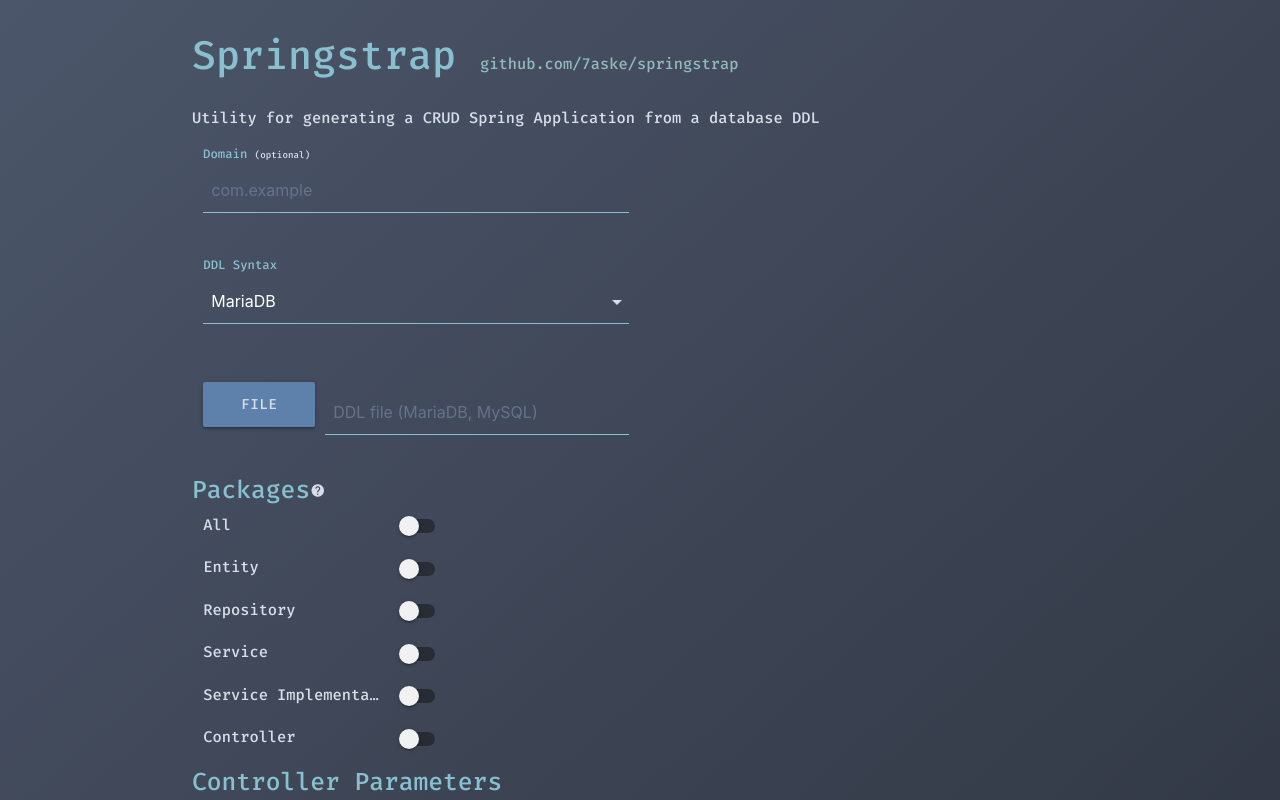
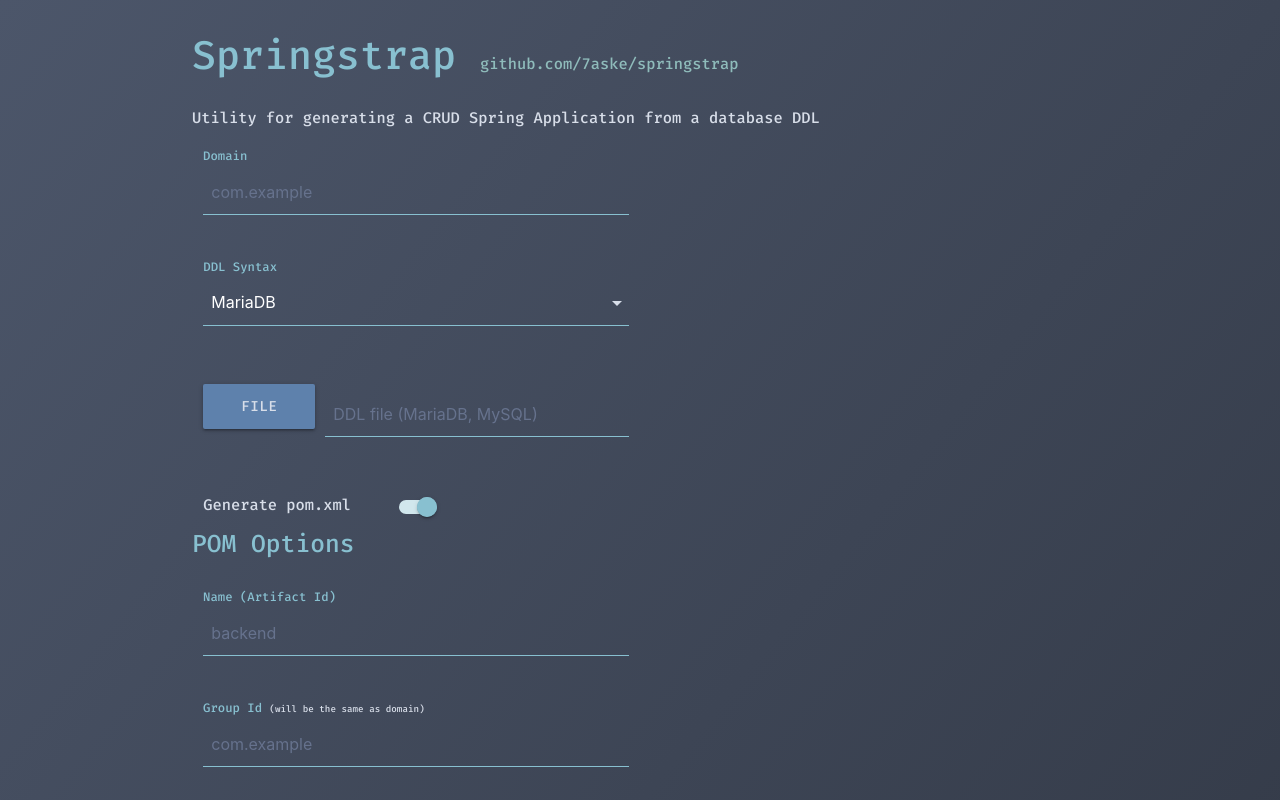
Before and after one commit to 7aske/springstrap-web, a React (Create React App) app: page / in a window 1280 px wide. Both pictures are taken after a click on the label 417 px from the left and 526 px from the top of the page. Shown: the top 800 px of the page. Built offline with nearby package versions, Linux system fonts and the light colour scheme.

Commit message:
implemented pom.xml configuration

```diff
--- a/package.json
+++ b/package.json
@@ -18,7 +18,7 @@
     "react-dom": "^17.0.2",
     "react-scripts": "4.0.3",
     "react-tooltip": "^4.2.21",
-    "sql-ddl-to-json-schema": "^4.0.4",
+    "sql-ddl-to-json-schema": "^3.1.2",
     "typescript": "^4.1.2",
     "web-vitals": "^1.0.1"
   },
--- a/src/App.tsx
+++ b/src/App.tsx
@@ -1,5 +1,5 @@
 import React, { useRef, useEffect, ChangeEvent, useState } from "react";
-import springstrap from "./lib/springstrap/src/web";
+import springstrap from "./lib/springstrap/src/springstrap";
 import JSZip from "jszip";
 import { saveAs } from "file-saver";
 import M from "materialize-css";
@@ -8,6 +8,9 @@
 function App() {
 	const fileInputRef = useRef<HTMLInputElement | null>();
 	const selectRef = useRef<HTMLSelectElement | null>();
+	const javaVersionRef = useRef<HTMLSelectElement | null>();
+	const packagingRef = useRef<HTMLSelectElement | null>();
+	const depsRef = useRef<HTMLSelectElement | null>();
 	const [options, setOptions] = useState<SpringStrapOptions>({
 		auditable: false,
 		controller: true,
@@ -27,6 +30,18 @@
 		type: "mariadb",
 		enums: undefined,
 		ignore: undefined,
+		pom: false,
+		filename: "",
+	});
+
+	const [pomOptions, setPomOptions] = useState<PomXmlOptions>({
+		description: "",
+		artifactId: "",
+		groupId: "",
+		javaVersion: "11",
+		name: "",
+		packaging: "war",
+		deps: [],
 	});
 
 	const [loading, setLoading] = useState(false);
@@ -45,6 +60,40 @@
 				},
 			});
 	}, [selectRef.current]);
+
+	useEffect(() => {
+		if (javaVersionRef.current)
+			M.FormSelect.init(javaVersionRef.current, {
+				dropdownOptions: {
+					onCloseEnd: e => {
+						setPomOptions({...pomOptions, javaVersion: (e as any).value});
+					},
+				},
+			});
+	}, [javaVersionRef.current]);
+
+	useEffect(() => {
+		if (depsRef.current) {
+			const instance = M.FormSelect.init(depsRef.current, {
+				dropdownOptions: {
+					onCloseEnd: e => {
+						setPomOptions({...pomOptions, deps: instance.getSelectedValues()});
+					},
+				},
+			});
+		}
+	}, [depsRef.current]);
+
+	useEffect(() => {
+		if (packagingRef.current)
+			M.FormSelect.init(packagingRef.current, {
+				dropdownOptions: {
+					onCloseEnd: e => {
+						setPomOptions({...pomOptions, packaging: (e as any).value.toLowerCase()});
+					},
+				},
+			});
+	}, [packagingRef.current]);
 
 	const handleToggleAll = (e: ChangeEvent<HTMLInputElement>) => {
 		if (e.target.checked) {
@@ -73,9 +122,20 @@
 		const prop = e.target.name;
 		if (prop === "domain") {
 			val = e.target.value;
+			setPomOptions({...pomOptions, groupId: e.target.value})
 		}
 		setOptions({...options, [prop]: val});
 	};
+
+	const handlePomOptionsInput = (e: ChangeEvent<HTMLInputElement>) => {
+		let val: any = e.target.value;
+		const prop = e.target.name;
+		setPomOptions({...pomOptions, [prop]: val});
+	};
+
+	useEffect(() => {
+		console.log(pomOptions);
+	}, [pomOptions]);
 
 	const handleFileRead = (e: any) => {
 		setLoading(true);
@@ -86,10 +146,11 @@
 			return;
 		}
 		const base = options.domain.split(".").pop() || "springstrap";
-		let res: { filename: string, content: string }[] = [];
+		let res: GeneratedFile[] = [];
 		try {
-			res = springstrap(text, options);
+			res = springstrap(text, options, pomOptions);
 		} catch (e) {
+			console.dir(e);
 			if (e.message && e.message.startsWith("Syntax error")) {
 				M.toast({html: "Selected file is not a valid DDL file.", classes: "theme-accent theme-black-text"});
 			} else {
@@ -107,7 +168,7 @@
 
 		const zip = new JSZip().folder(base)!;
 		res.forEach(file => {
-			zip.file(file.filename, file.content);
+			zip.file(file.filePath, file.content);
 		});
 		zip.generateAsync({type: "blob"})
 			.then(function (content) {
@@ -145,10 +206,12 @@
 					</p>
 				</div>
 				<div className="row">
+					<div className="col s12">
+						<div className="row">
 							<div className="input-field col s12 m12 l6">
 								<input placeholder="com.example" onChange={handleToggleSwitch} value={options.domain}
 								       name="domain" type="text"/>
-						<label>Domain <small>(optional)</small></label>
+								<label>Domain</label>
 							</div>
 						</div>
 						<div className="row">
@@ -168,11 +231,76 @@
 										<input ref={ref => fileInputRef.current = ref} type="file"/>
 									</div>
 									<div className="file-path-wrapper">
-								<input placeholder="DDL file (MariaDB, MySQL)" className="file-path" type="text"/>
+										<input placeholder="DDL file (MariaDB, MySQL)" className="file-path"
+										       type="text"/>
 									</div>
 								</div>
 							</div>
 						</div>
+					</div>
+					<div className="col s12 switch-flex spaced">
+						<div className="truncate">
+							Generate pom.xml
+						</div>
+						<div className="switch">
+							<label>
+								<input onChange={handleToggleSwitch}
+								       name="pom"
+								       checked={options.pom}
+								       type="checkbox"/>
+								<span className="lever"/>
+							</label>
+						</div>
+					</div>
+					<div hidden={!options.pom} className="row">
+						<div className="row">
+							<h5>POM Options</h5>
+						</div>
+						<div className="row">
+							<div className="input-field col s12 m12 l6">
+								<input placeholder="backend" onChange={handlePomOptionsInput} value={pomOptions.name}
+								       name="name" type="text"/>
+								<label>Name (Artifact Id)</label>
+							</div>
+						</div>
+						<div className="row">
+							<div className="input-field col s12 m12 l6">
+								<input placeholder="com.example" readOnly value={options.domain}
+								       name="groupId" type="text"/>
+								<label>Group Id <small>(will be the same as domain)</small></label>
+							</div>
+						</div>
+						<div className="row">
+							<div className="input-field col s12 m12 l6">
+								<select ref={ref => javaVersionRef.current = ref}>
+									<option value="8">8</option>
+									<option selected value="11">11</option>
+								</select>
+								<label>Java Version</label>
+							</div>
+						</div>
+						<div className="row">
+							<div className="input-field col s12 m12 l6">
+								<select ref={ref => packagingRef.current = ref}>
+									<option selected value="war">war</option>
+									<option value="jar">jar</option>
+								</select>
+								<label>Packaging</label>
+							</div>
+						</div>
+						<div className="row">
+							<div className="input-field col s12 m12 l6">
+								<select ref={ref => depsRef.current = ref} multiple>
+									<option value="spring-dev-tools">Spring Dev Tools</option>
+									<option value="spring-configuration-processor">Spring Configuration Processor</option>
+								</select>
+								<label>Additional dependencies <small>(excluding automatically added ones)</small></label>
+							</div>
+						</div>
+					</div>
+				</div>
+				<div className="row">
+					<div className="col s12 l4">
 						<h5>Packages<i data-for="package-info"
 						               data-tip="Select between packages you want to generate. Generated code is highly opinionated."
 						               className="material-icons tiny">help</i></h5>
@@ -272,6 +400,8 @@
 								</div>
 							</div>
 						</div>
+					</div>
+					<div className="col s12 l6">
 						<h5>Controller Parameters</h5>
 						<div className="row">
 							<div className="col s12 switch-flex">
@@ -366,7 +496,8 @@
 										       type="checkbox"/>
 										<span className="lever"/>
 									</label>
-							<i data-for="lombok-info" data-tip="Replaces code with Lombok annotations where possible"
+									<i data-for="lombok-info"
+									   data-tip="Replaces code with Lombok annotations where possible"
 									   className="material-icons tiny">help</i>
 									<ReactTooltip id="lombok-info" effect="solid" place="right" type="dark"/>
 								</div>
@@ -385,9 +516,12 @@
 										       type="checkbox"/>
 										<span className="lever"/>
 									</label>
-							<i data-for="security-info" data-tip="Implements basic Spring Security with com.auth0.java-jwt package."
+									<i data-for="security-info"
+									   data-tip="Implements basic Spring Security with com.auth0.java-jwt package."
 									   className="material-icons tiny">help</i>
 									<ReactTooltip id="security-info" effect="solid" place="right" type="dark"/>
+								</div>
+							</div>
 						</div>
 					</div>
 				</div>
--- a/src/assets/styles/index.scss
+++ b/src/assets/styles/index.scss
@@ -22,6 +22,11 @@
   top: .25em;
 }
 
+.spaced {
+  margin-top: 1em;
+  margin-bottom: 1em;
+}
+
 h2 {
   small {
     font-size: 1rem;
--- a/tsconfig.json
+++ b/tsconfig.json
@@ -21,7 +21,8 @@
     "jsx": "react-jsx",
     "preserveConstEnums": false,
     "typeRoots": [
-      "./src/lib/springstrap/src/@types/method/**.*"
+      "./src/lib/springstrap/src/@types/method/**.*",
+      "./src/lib/springstrap/src/@types/**.*"
     ]
   },
   "include": [
```
Also changed, not shown: 1 other file (tests, documents, lock files or other folders). Lines whose indentation alone changed are shown as unchanged.
